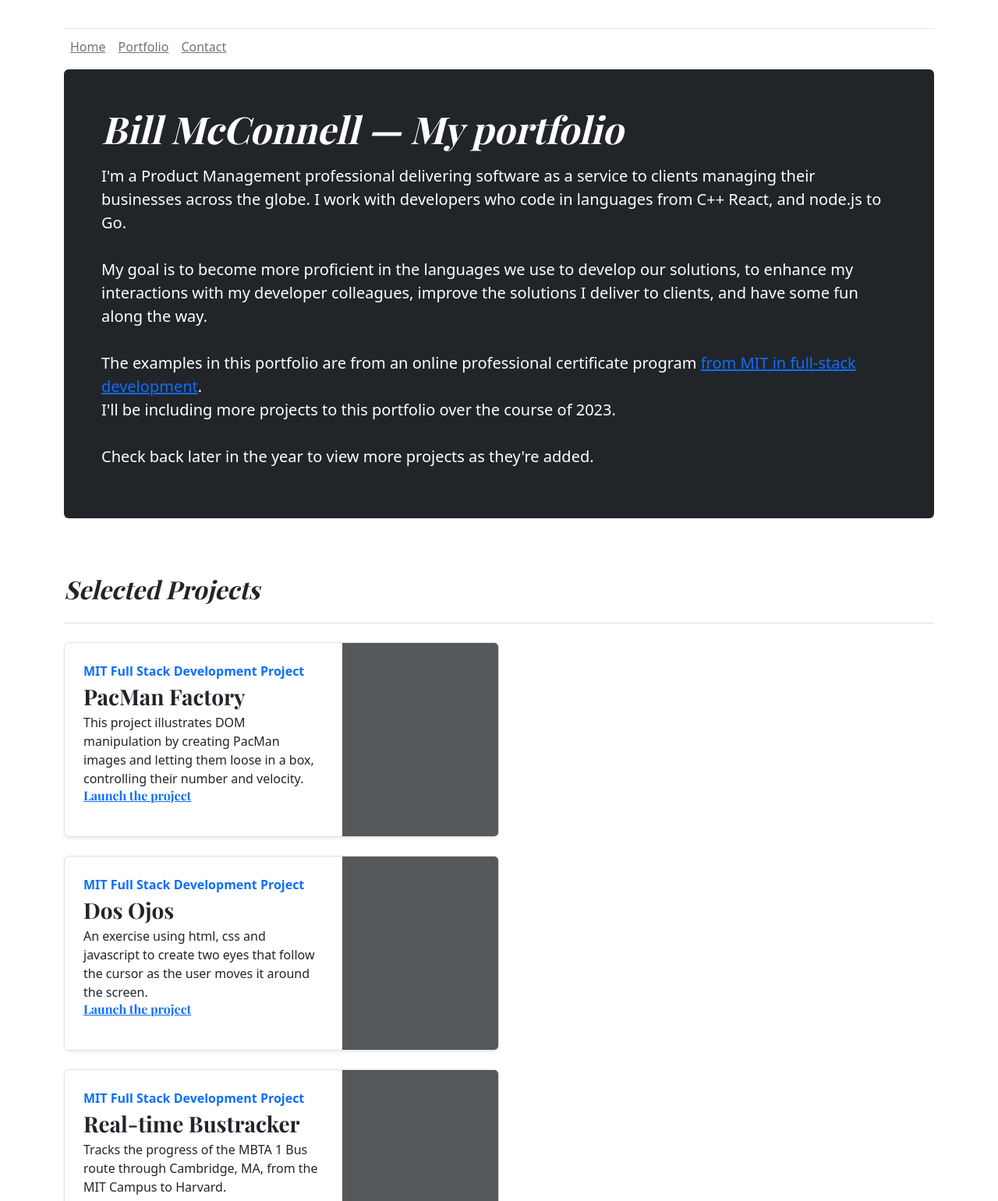
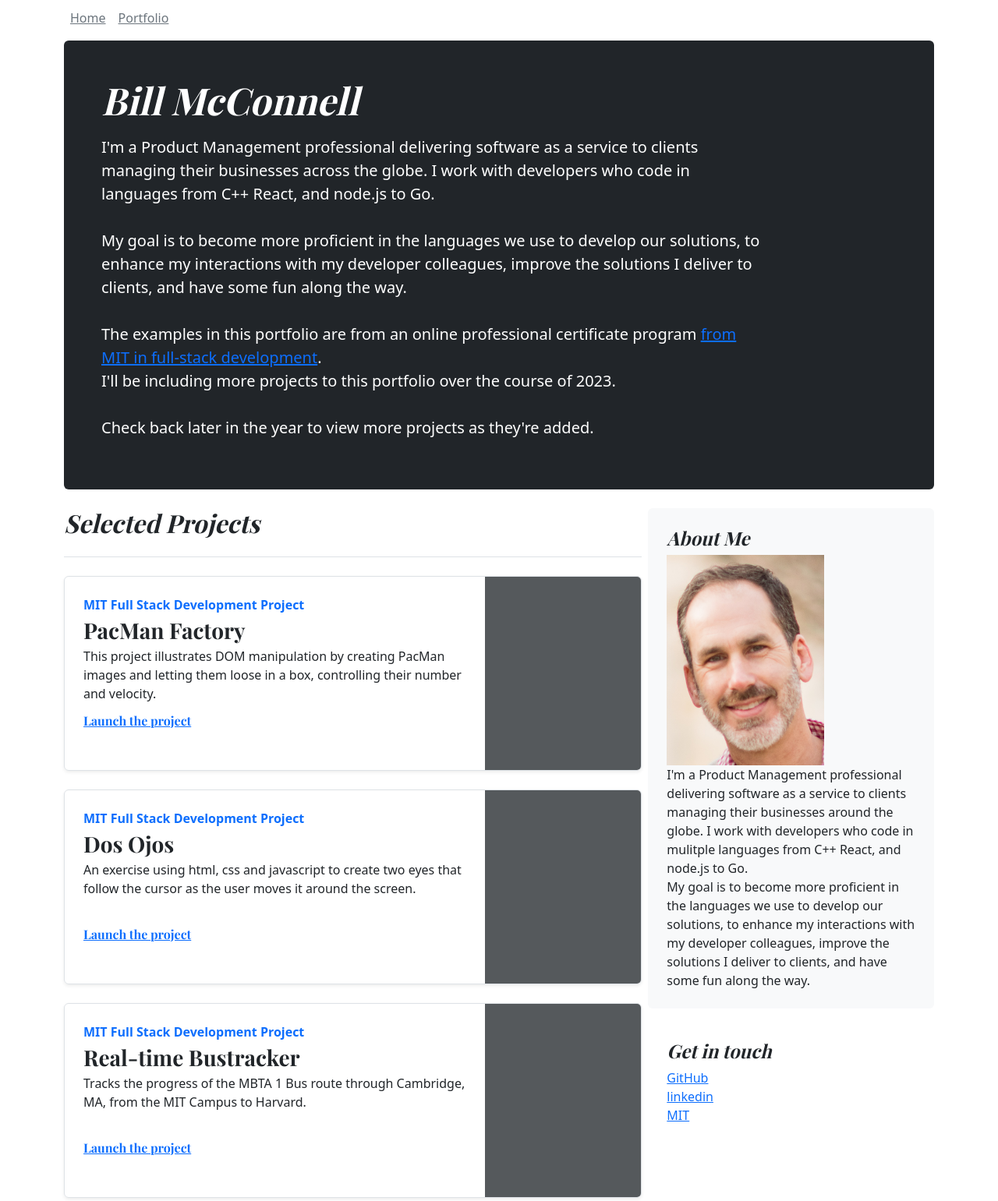
Before and after one commit to billmcconnell/billmcconnell.github.io, a plain HTML site: page index.html in a window 1280 px wide. Shown: the top 1541 px of the page at 78% size. Drawn offline with nearby package versions, Linux system fonts and the light colour scheme.

Commit message:
changes to index

```diff
--- a/index.html
+++ b/index.html
@@ -1,19 +1,18 @@
 <!doctype html>
-<html lang="en">
-<head>
-<meta charset="UTF-8">
-<meta http-equiv="X-UA-Compatible" content="IE=edge">
-<meta name="viewport" content="width=device-width, initial-scale=1.0">
-<title>Bill McConnell - Portfolio</title>
-<link href="https://cdn.jsdelivr.net/npm/bootstrap@5.3.0-alpha3/dist/css/bootstrap.min.css" rel="stylesheet" integrity="sha384-KK94CHFLLe+nY2dmCWGMq91rCGa5gtU4mk92HdvYe+M/SXH301p5ILy+dN9+nJOZ" crossorigin="anonymous">
-<link rel="apple-touch-icon" href="/docs/5.3/assets/img/favicons/apple-touch-icon.png" sizes="180x180">
-<link rel="icon" href="/docs/5.3/assets/img/favicons/favicon-32x32.png" sizes="32x32" type="image/png">
-<link rel="icon" href="/docs/5.3/assets/img/favicons/favicon-16x16.png" sizes="16x16" type="image/png">
-<link rel="manifest" href="/docs/5.3/assets/img/favicons/manifest.json">
-<link rel="mask-icon" href="/docs/5.3/assets/img/favicons/safari-pinned-tab.svg" color="#712cf9">
-<link rel="icon" href="/docs/5.3/assets/img/favicons/favicon.ico">
-<meta name="theme-color" content="#712cf9">
+<html lang="en" data-bs-theme="auto">
+  <head><script src="../assets/dist/js/color-modes.js"></script>
 
+    <meta charset="utf-8">
+    <meta name="viewport" content="width=device-width, initial-scale=1">
+    <meta name="description" content="">
+    <meta name="author" content="Mark Otto, Jacob Thornton, and Bootstrap contributors">
+    <meta name="generator" content="Hugo 0.111.3">
+    <title>Bill McConnell Portfolio</title>
+
+    <link rel="canonical" href="https://getbootstrap.com/docs/5.3/examples/blog/">
+
+
+<link href="../assets/dist/css/bootstrap.min.css" rel="stylesheet">
 
     <style>
       .bd-placeholder-img {
@@ -93,45 +92,30 @@
     <!-- Custom styles for this template -->
     <link href="https://fonts.googleapis.com/css?family=Playfair&#43;Display:700,900&amp;display=swap" rel="stylesheet">
     <!-- Custom styles for this template -->
-    <link href="./blog.css" rel="stylesheet">
+    <link href="blog.css" rel="stylesheet">
+  </head>
+  <body>
 
-</head>
-    <script src="https://cdn.jsdelivr.net/npm/bootstrap@5.3.0-alpha3/dist/js/bootstrap.bundle.min.js" integrity="sha384-ENjdO4Dr2bkBIFxQpeoTz1HIcje39Wm4jDKdf19U8gI4ddQ3GYNS7NTKfAdVQSZe" crossorigin="anonymous"></script>
-    <body>
-    <div class="container">
-      <header class="blog-header lh-1 py-3">
-        <div class="row flex-nowrap justify-content-between align-items-center">
-          <div class="col-4 pt-1">
-            <!-- <a class="link-secondary" href="#">Subscribe</a> -->
-          </div>
-          <div class="col-4 text-center">
-            <!-- <a class="blog-header-logo text-body-emphasis" href="#">Bill McConnell</a> -->
-          </div>
-          <div class="col-4 d-flex justify-content-end align-items-center">
-            <!-- <a class="link-secondary" href="#" aria-label="Search">
-              <svg xmlns="http://www.w3.org/2000/svg" width="20" height="20" fill="none" stroke="currentColor" stroke-linecap="round" stroke-linejoin="round" stroke-width="2" class="mx-3" role="img" viewBox="0 0 24 24"><title>Search</title><circle cx="10.5" cy="10.5" r="7.5"/><path d="M21 21l-5.2-5.2"/></svg>
-            </a>
-            <a class="btn btn-sm btn-outline-secondary" href="#">Sign up</a>
-          </div> -->
-        </div>
-      </header>
+
+
+
+<main class="container">
 
   <div class="nav-scroller py-1 mb-2">
     <!-- <nav class="nav d-flex justify-content-between"> -->
     <nav class="nav d-flex">
     <a class="p-2 link-secondary" href="./index.html">Home</a>
     <a class="p-2 link-secondary" href="./portfolio.html">Portfolio</a>
-          <a class="p-2 link-secondary" href="./contact.html">Contact</a>
+    <!--
+    <a class="p-2 link-secondary" href="./contact.html">Contact</a> -->
   </nav>
   </div>
 </div>
 
-    <main class="container">
   <div class="p-4 p-md-5 mb-4 rounded text-bg-dark">
-         <div class="col-md-12 px-0">
-          <h1 class="display-4 fst-italic">Bill McConnell — My portfolio</h1>
-          <p class="lead my-3">
-            I'm a Product Management professional delivering software as a service to clients managing their businesses across the globe. I work with developers who code in languages from C++ React, and node.js to Go.
+    <div class="col-md-10 px-0">
+      <h1 class="display-4 fst-italic">Bill McConnell</h1>
+      <p class="lead my-3">I'm a Product Management professional delivering software as a service to clients managing their businesses across the globe. I work with developers who code in languages from C++ React, and node.js to Go.
         <br><br>
         My goal is to become more proficient in the languages we use to develop our solutions, to enhance my interactions with my developer colleagues, improve the solutions I deliver to clients, and have some fun along the way.
         <br><br>
@@ -140,35 +124,18 @@
         <br><br>
         Check back later in the year to view more projects as they're added.
         </p>
-         <!--  <p class="lead mb-0"><a href="#" class="text-white fw-bold">Continue reading...</a></p> -->
     </div>
   </div>
-<!--
-      <div class="row g-5">
+
+  <div class="row g-2">
     <div class="col-md-8">
-         <h3 class="pb-4 mb-4 fst-italic">
-            Selected Projects
-          </h3>
-        </div>
-      </div> -->
-
-
-      <div class="row g-5">
-        <div class="col-md-12">
-         <h2 class="pb-4 mb-4 fst-italic">
       <h2 class="pb-4 mb-4 fst-italic border-bottom">
         Selected Projects
       </h2>
-        </div>
-      </div>
 
-
-
-
-
-
+    <article class ="blog-post">
       <div class="row-mb-2">
-        <div class="col-md-6">
+        <div class="col-md-12">
           <div class="row g-0 border rounded overflow-hidden flex-md-row mb-4 shadow-sm h-md-250 position-relative">
             <div class="col p-4 d-flex flex-column position-static">
               <strong class="d-inline-block mb-1 text-primary">MIT Full Stack Development Project</strong>
@@ -184,7 +151,7 @@
         </div>
       </div>
       <div class="row-mb-2">
-        <div class="col-md-6">
+        <div class="col-md-12">
           <div class="row g-0 border rounded overflow-hidden flex-md-row mb-4 shadow-sm h-md-250 position-relative">
             <div class="col p-4 d-flex flex-column position-static">
               <strong class="d-inline-block mb-1 text-primary">MIT Full Stack Development Project</strong>
@@ -200,7 +167,7 @@
         </div>
       </div>
       <div class="row-mb-2">
-        <div class="col-md-6">
+        <div class="col-md-12">
           <div class="row g-0 border rounded overflow-hidden flex-md-row mb-4 shadow-sm h-md-250 position-relative">
             <div class="col p-4 d-flex flex-column position-static">
               <strong class="d-inline-block mb-1 text-primary">MIT Full Stack Development Project</strong>
@@ -215,23 +182,19 @@
           </div>
         </div>
       </div>
-    <!--
+    </article>
+
+    </div>
+
     <div class="col-md-4">
       <div class="position-sticky" style="top: 2rem;">
-        <div class="col-md-10" style="top: 2rem;">
         <div class="p-4 mb-3 bg-body-tertiary rounded">
-            <h4 class="fst-italic">About me</h4>
-            <img src = "assets/billmcconnell.jpg" style="width:202px;height:270px;"/>
-            <br>
-            I'm a Product Management professional delivering software as a service to clients managing their businesses in every continent and (and every ocean). I work with developers who code in mulitple languages from C++ React, and node.js to Go.<br>
-            My goal is to become more proficient in the languages we use to develop our solutions, to enhance my interactions with my developer colleagues, improve the solutions I deliver to clients, and have some fun along the way.
-            <p class="mb-0"></p>
+          <h4 class="fst-italic">About Me</h4>
+          <img src = "../assets/billmcconnell.jpg" style="width:202px;height:270px;"/>
+          <p class="mb-0">I'm a Product Management professional delivering software as a service to clients managing their businesses around the globe. I work with developers who code in mulitple languages from C++ React, and node.js to Go.<br>
+            My goal is to become more proficient in the languages we use to develop our solutions, to enhance my interactions with my developer colleagues, improve the solutions I deliver to clients, and have some fun along the way. </p>
         </div>
-        </div>
-      -->
 
-
-      <!--
         <div class="p-4">
           <h4 class="fst-italic">Get in touch</h4>
           <ol class="list-unstyled">
@@ -241,7 +204,8 @@
           </ol>
         </div>
       </div>
-    -->
+    </div>
+  </div>
 
 </main>
 
@@ -252,5 +216,7 @@
   </p>
 </footer>
 
+
+
   </body>
 </html>
```
Lines whose indentation alone changed are shown as unchanged.
